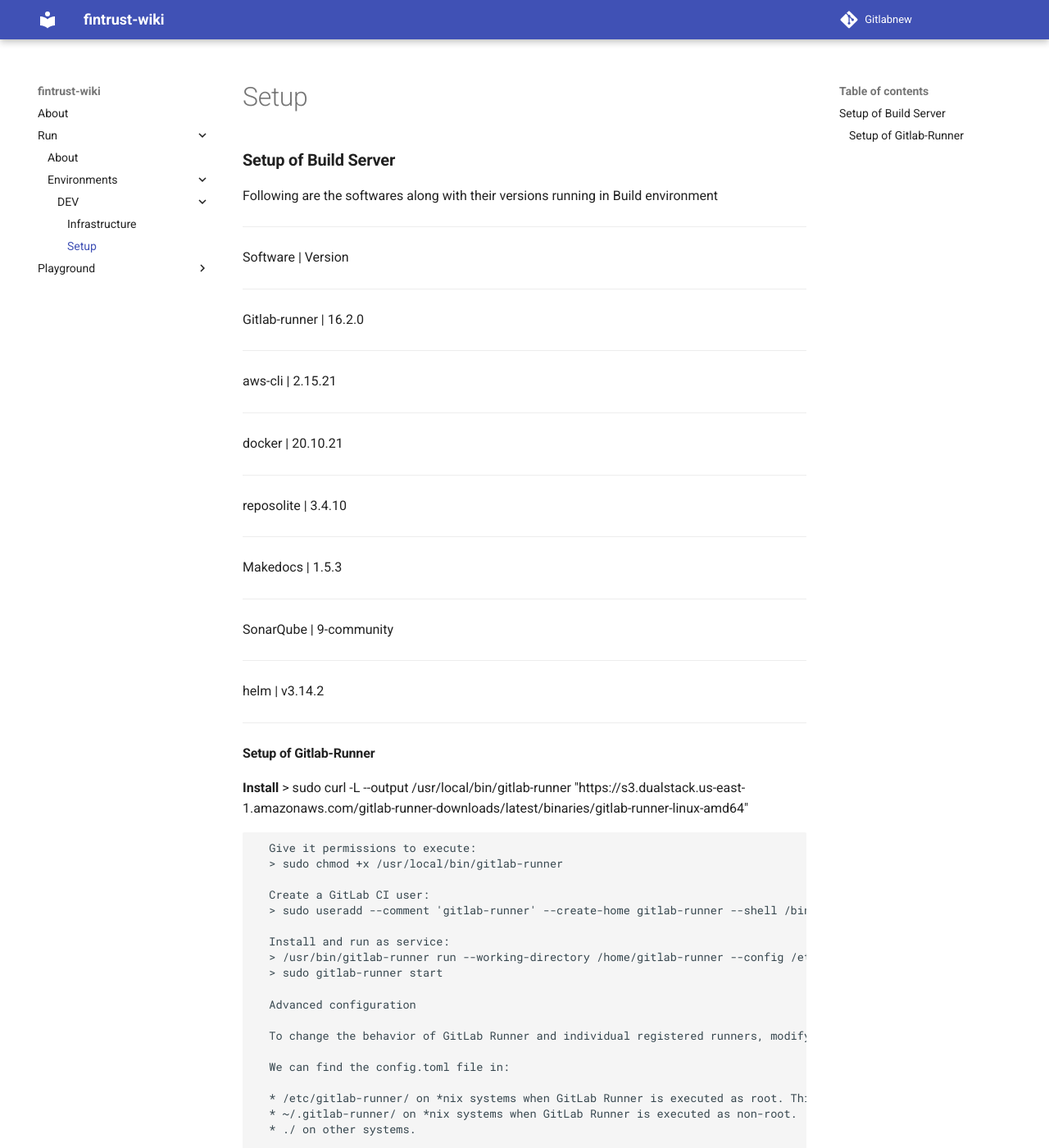
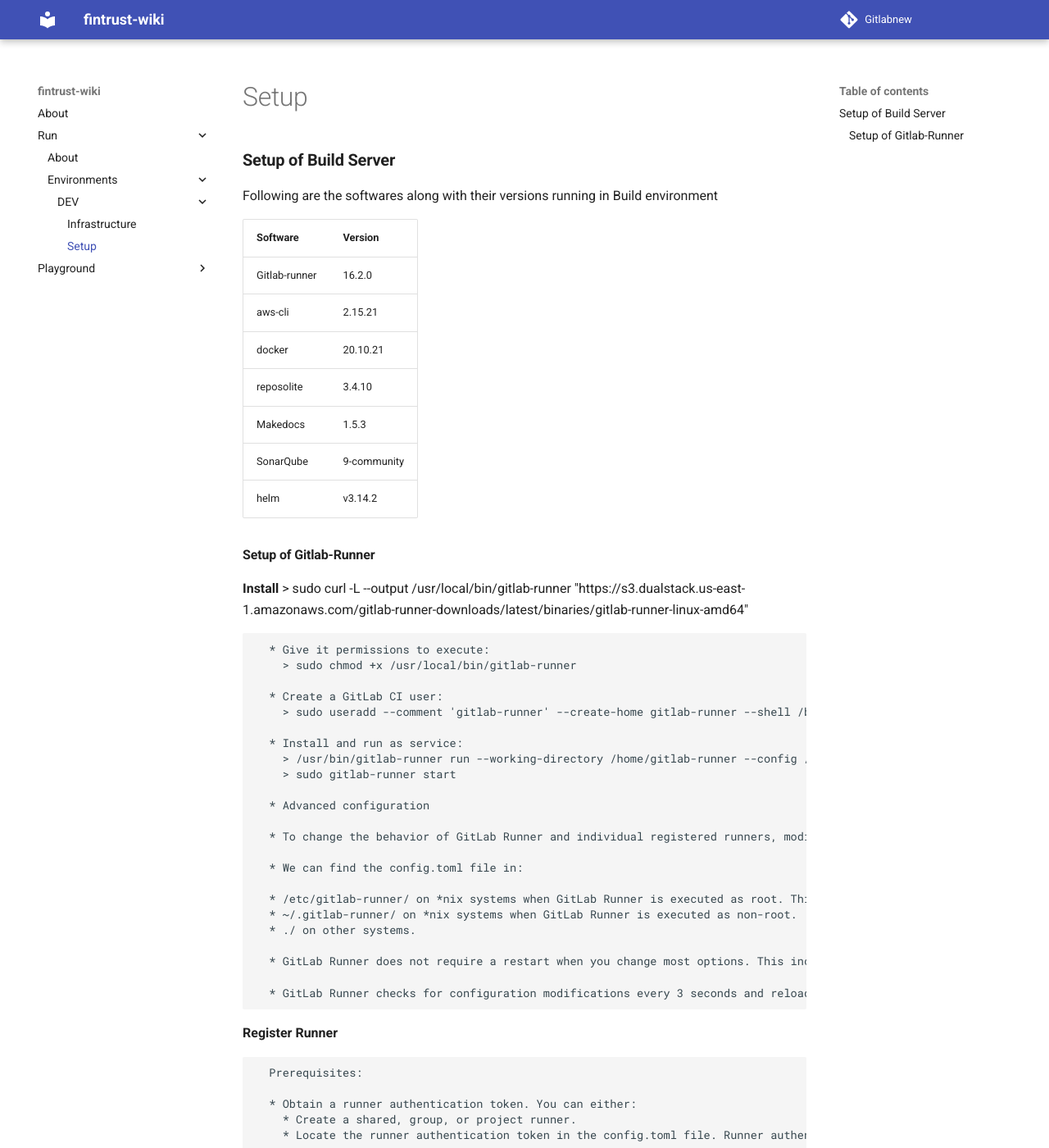
Before and after one commit to prasadkothapally/hari, an MkDocs documentation site: the page built from docs/Run/Environments/DEV/setup.md, in a window 1280 px wide and 1400 px high. Shown: the whole window at 82% size. Built offline with MkDocs 1.6.1 and Material for MkDocs 9.7.7, drawn with Linux system fonts in a browser that asks for light colours; some of the changed text lies outside the part shown.

Commit message:
modified the setup.md

```diff
--- a/docs/Run/Environments/DEV/setup.md
+++ b/docs/Run/Environments/DEV/setup.md
@@ -2,52 +2,45 @@
 
 Following are the softwares along with their versions running in Build environment
 
-  -----------------------------------------
+
   Software             |     Version
-  -----------------------------------------
+  ---------------------|-------------------
   Gitlab-runner        |  16.2.0
-  -----------------------------------------
   aws-cli              |  2.15.21
-  -----------------------------------------
   docker               |  20.10.21
-  -----------------------------------------
   reposolite           |  3.4.10
-  -----------------------------------------
   Makedocs             |  1.5.3
-  -----------------------------------------
   SonarQube            |  9-community
-  -----------------------------------------
   helm                 |  v3.14.2
-  -----------------------------------------
 
 #### **Setup of Gitlab-Runner**
 
   **Install**
 	  > sudo curl -L --output /usr/local/bin/gitlab-runner "https://s3.dualstack.us-east-1.amazonaws.com/gitlab-runner-downloads/latest/binaries/gitlab-runner-linux-amd64"
 
-	  Give it permissions to execute:
-	  > sudo chmod +x /usr/local/bin/gitlab-runner
+	  * Give it permissions to execute:
+	    > sudo chmod +x /usr/local/bin/gitlab-runner
 
-      Create a GitLab CI user:
-	  > sudo useradd --comment 'gitlab-runner' --create-home gitlab-runner --shell /bin/bash
+      * Create a GitLab CI user:
+	    > sudo useradd --comment 'gitlab-runner' --create-home gitlab-runner --shell /bin/bash
 
-      Install and run as service:
-	  > /usr/bin/gitlab-runner run --working-directory /home/gitlab-runner --config /etc/gitlab-runner/config.toml --service gitlab-runner --user gitlab-runner
-	  > sudo gitlab-runner start
+      * Install and run as service:
+	    > /usr/bin/gitlab-runner run --working-directory /home/gitlab-runner --config /etc/gitlab-runner/config.toml --service gitlab-runner --user gitlab-runner
+	    > sudo gitlab-runner start
 
-	  Advanced configuration
+	  * Advanced configuration
 
-	  To change the behavior of GitLab Runner and individual registered runners, modify the config.toml file.
+	  * To change the behavior of GitLab Runner and individual registered runners, modify the config.toml file.
 
-      We can find the config.toml file in:
+      * We can find the config.toml file in:
 
 	  * /etc/gitlab-runner/ on *nix systems when GitLab Runner is executed as root. This directory is also the path for service configuration.
       * ~/.gitlab-runner/ on *nix systems when GitLab Runner is executed as non-root.
       * ./ on other systems.
 
-	  GitLab Runner does not require a restart when you change most options. This includes parameters in the [[runners]] section and most parameters in the global section, except for listen_address. If a runner was already registered, you don’t need to register it again.
+	  * GitLab Runner does not require a restart when you change most options. This includes parameters in the [[runners]] section and most parameters in the global section, except for listen_address. If a runner was already registered, you don’t need to register it again.
 
-      GitLab Runner checks for configuration modifications every 3 seconds and reloads if necessary. GitLab Runner also reloads the configuration in response to the SIGHUP signal.
+      * GitLab Runner checks for configuration modifications every 3 seconds and reloads if necessary. GitLab Runner also reloads the configuration in response to the SIGHUP signal.
 
 
   **Register Runner**
@@ -62,7 +55,7 @@ Following are the softwares along with their versions running in Build environme
 
       To register the runner with a runner authentication token:
 	  1. Run the register command:
-	  > sudo gitlab-runner register
+	     > sudo gitlab-runner register
 
       2. Enter your GitLab URL
 	  * For runners on GitLab self-managed, use the URL for your GitLab instance. For example, if your project is hosted on gitlab.example.com/yourname/yourproject, your GitLab instance URL is https://gitlab.example.com.
@@ -80,13 +73,13 @@ Following are the softwares along with their versions running in Build environme
 
   **Update the Gitlab-runner**
 	  1.Stop the service (we need elevated command prompt as before):
-	  > sudo gitlab-runner stop
+	    > sudo gitlab-runner stop
 
       2. Download the binary to replace the GitLab Runner executable. For example:
-	  > sudo curl -L --output /usr/local/bin/gitlab-runner "https://s3.dualstack.us-east-1.amazonaws.com/gitlab-runner-downloads/latest/binaries/gitlab-runner-linux-amd64"
+	    > sudo curl -L --output /usr/local/bin/gitlab-runner "https://s3.dualstack.us-east-1.amazonaws.com/gitlab-runner-downloads/latest/binaries/gitlab-runner-linux-amd64"
 
       3. Give it permissions to execute:
-	  > sudo chmod +x /usr/local/bin/gitlab-runner
+	    > sudo chmod +x /usr/local/bin/gitlab-runner
 
       4. Start the service:
-	  > sudo gitlab-runner start
+	    > sudo gitlab-runner start
```
